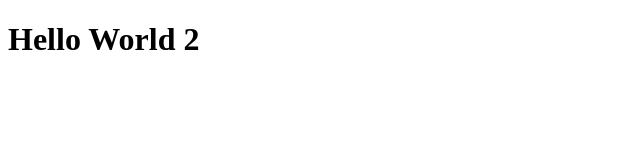
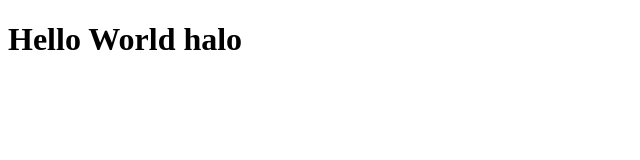
Before and after one commit to agira18/revou_test2, a plain HTML site: page index.html in a window 1280 px wide. Shown: the full height of the page, 0-640 px from the left. Drawn offline with Linux system fonts and the light colour scheme.

Commit message:
Update boarding

```diff
--- a/index.html
+++ b/index.html
@@ -4,6 +4,6 @@
             <title>test</title>
      </head>
      <body>
-        <h1>Hello World 2</h1>
+        <h1>Hello World halo</h1>
      </body>
 </html>
```
